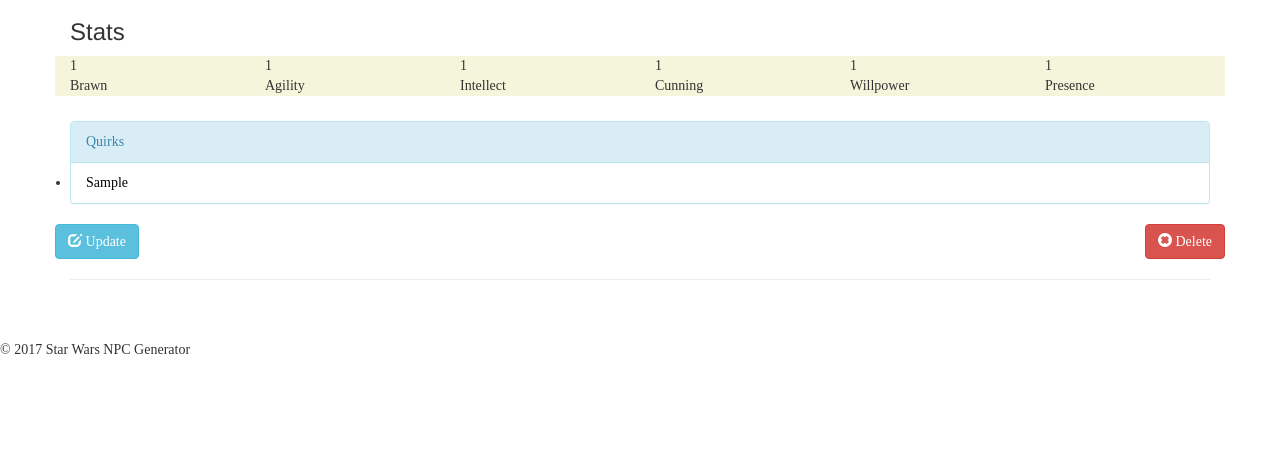
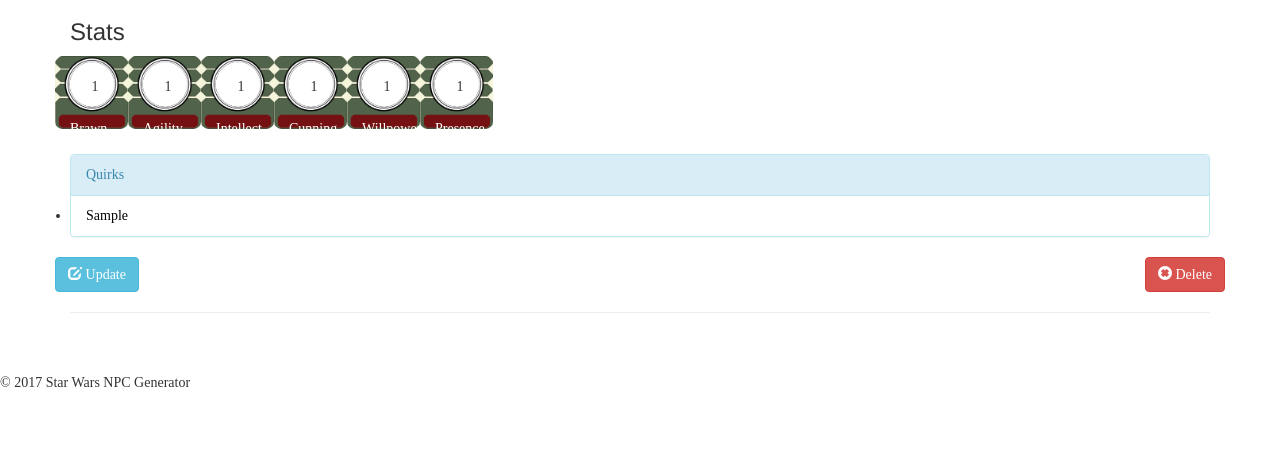
Before and after one commit to Emojones/SWnpcGenerator, an ASP.NET MVC app: page /Home/SavedNPC in a window 1280 px wide. Shown: the part 177-653 px from the top of the page. Run offline with ASP.NET Core 8 and stand-ins for ASP.NET MVC 5, Linux system fonts and the light colour scheme; tables that the repository leaves empty hold one stand-in row (values such as "Sample post"); the project's own start-up code is not run, and a stand-in starts its controllers and pages; some libraries are stand-ins or nearby versions.

Commit message:
format changes and stylings

```diff
--- a/SWnpcGenerator/Content/Site.css
+++ b/SWnpcGenerator/Content/Site.css
@@ -46,6 +46,7 @@ body {
 
 .stats > div {
     background-color: beige;
+    border-radius: 10%;
 }
 
 .buttons {
@@ -69,3 +70,29 @@ textarea {
 footer {
     margin-top: 40px;
 }
+
+.list-group-item {
+    min-width: 100%;
+}
+
+.statInterior{
+    background-image: url("/imgs/statblock.png");
+    background-size: contain;
+    background-repeat: no-repeat;
+    height: 73px;
+    width: 73px;
+
+}
+
+.statLabel {
+    margin: 50%;
+    display: inline-block;
+}
+
+
+.attribute {
+    align-content: center;
+    text-align: center;
+    color: white;
+    display: inline-block;
+ }
--- a/SWnpcGenerator/Views/Home/Edit.cshtml
+++ b/SWnpcGenerator/Views/Home/Edit.cshtml
@@ -74,8 +74,8 @@
                     Save
                 </button>
                 <!--back button-->
-                <button type="button" class="btn btn-danger pull-right" aria-label="Left Align" onclick="location.href='@Url.Action("SavedNPC", "Home")'">
-                <span class="glyphicon glyphicon-remove-sign" aria-hidden="true"></span>
+                <button type="button" class="btn btn-success pull-right" aria-label="Left Align" onclick="location.href='@Url.Action("SavedNPC", "Home")'">
+                <span class="glyphicon glyphicon-share-alt" aria-hidden="true"></span>
                 Back to List
                 </button>
             </div>
--- a/SWnpcGenerator/Views/Home/RandomNPC.cshtml
+++ b/SWnpcGenerator/Views/Home/RandomNPC.cshtml
@@ -26,7 +26,7 @@
                 </div>
 
 
-                <div class="form-group col-md-2">
+                <div class="form-group col-md-2 pull-right">
                     @Html.LabelFor(model => model.Species.SpeciesName, htmlAttributes: new { @class = "control-label" })
                     <div class="col-md-10">
                         @Html.EditorFor(model => model.Species.SpeciesName, new { htmlAttributes = new { @class = "form-control" } })
--- a/SWnpcGenerator/Views/Home/SavedNPC.cshtml
+++ b/SWnpcGenerator/Views/Home/SavedNPC.cshtml
@@ -16,33 +16,33 @@
             <h3>Stats</h3>
             <div class="stats row">
                 <div class="statInterior col-md-2">
-                    <div>@Html.DisplayFor(modelItem => item.Brawn)</div>
-                    <div class="brawn">Brawn</div>
+                    <div class="statLabel">@Html.DisplayFor(modelItem => item.Brawn)</div>
+                    <div class="brawn attribute">Brawn</div>
                 </div>
 
                 <div class="statInterior col-md-2">
-                    <div>@Html.DisplayFor(modelItem => item.Agility)</div>
-                    <div class="agility">Agility</div>
+                    <div class="statLabel">@Html.DisplayFor(modelItem => item.Agility)</div>
+                    <div class="agility attribute">Agility</div>
                 </div>
 
                 <div class="statInterior col-md-2">
-                    <div>@Html.DisplayFor(modelItem => item.Intellect)</div>
-                    <div class="intellect">Intellect</div>
+                    <div class="statLabel">@Html.DisplayFor(modelItem => item.Intellect)</div>
+                    <div class="intellect attribute">Intellect</div>
                 </div>
 
                 <div class="statInterior col-md-2">
-                    <div>@Html.DisplayFor(modelItem => item.Cunning)</div>
-                    <div class="cunning">Cunning</div>
+                    <div class="statLabel">@Html.DisplayFor(modelItem => item.Cunning)</div>
+                    <div class="cunning attribute">Cunning</div>
                 </div>
 
                 <div class="statInterior col-md-2">
-                    <div>@Html.DisplayFor(modelItem => item.Willpower)</div>
-                    <div class="willpower">Willpower</div>
+                    <div class="statLabel">@Html.DisplayFor(modelItem => item.Willpower)</div>
+                    <div class="willpower attribute">Willpower</div>
                 </div>
 
                 <div class="statInterior col-md-2">
-                    <div>@Html.DisplayFor(modelItem => item.Presence)</div>
-                    <div class="presence">Presence</div>
+                    <div class="statLabel">@Html.DisplayFor(modelItem => item.Presence)</div>
+                    <div class="presence attribute">Presence</div>
                 </div>
 
             </div>
```
Also changed, not shown: SWnpcGenerator/Views/Home/Delete.cshtml (+6 -7 lines).
